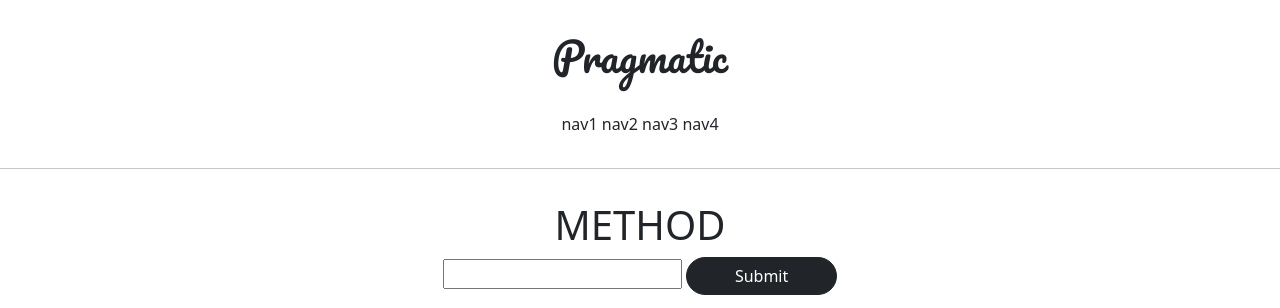
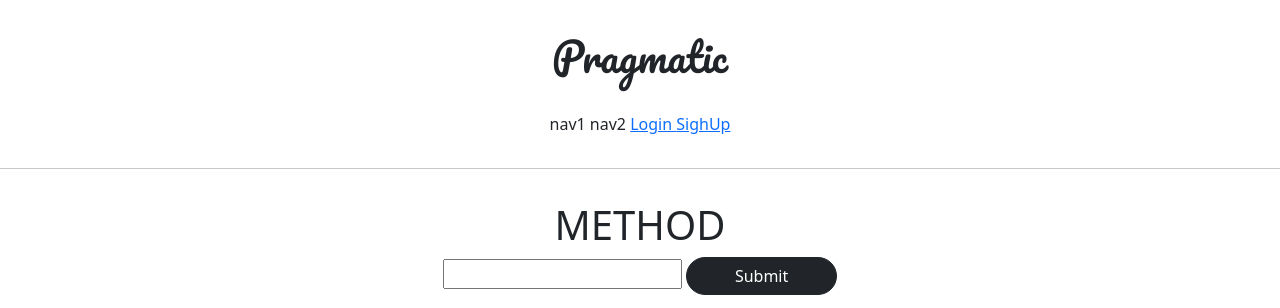
Before and after one commit to seon-hee/gis_project, a Django app: template accountapp/templates/accountapp/hello_world.html in a window 1280 px wide. Shown: the top 308 px of the page. Run offline with Django 3.2, Linux system fonts and the light colour scheme; the template is opened without the code that fills it, so the values that code supplies are empty.

Commit message:
7/14 practice 3

```diff
--- a/templates/header.html
+++ b/templates/header.html
@@ -5,8 +5,26 @@
     <div class="pragmatic_header_button">
         <span>nav1</span>
         <span>nav2</span>
-            <span>nav3</span>
-            <span>nav4</span>
+
+        {% if not user.is_authenticated %}
+
+        <span>
+            <a href="{% url 'accountapp:login' %}">
+                Login
+            </a>
+        </span>
+        <span>
+            <a href="{% url 'accountapp:create' %}">
+                SighUp
+            </a>
+        </span>
+        {% else %}
+        <span>
+           <a href="{% url 'accountapp:logout' %}">
+               Logout
+           </a>
+        </span>
+        {% endif %}
     </div>
 
 </div>
```
Also changed, not shown: db.sqlite3. Lines whose indentation alone changed are shown as unchanged.
